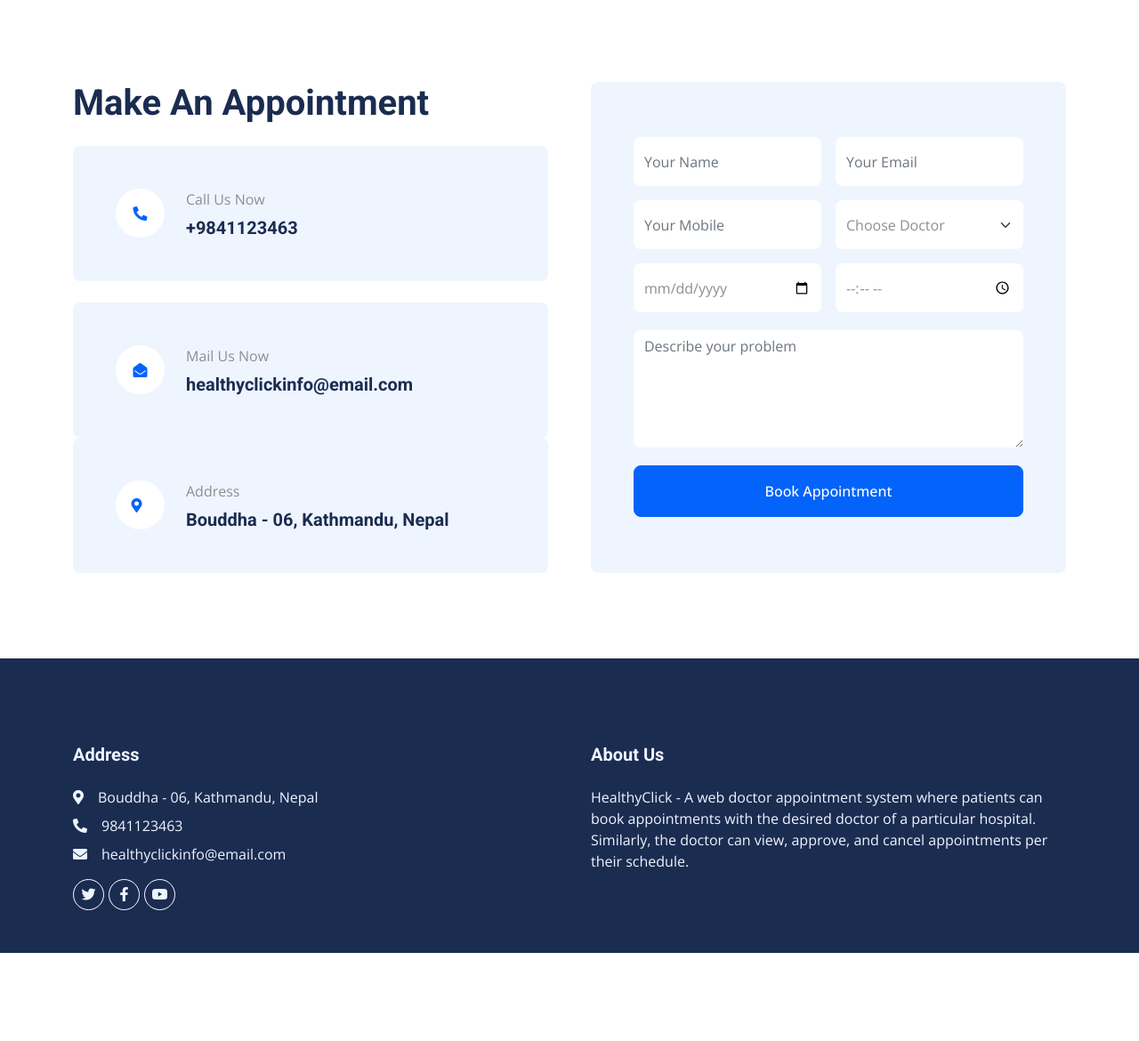
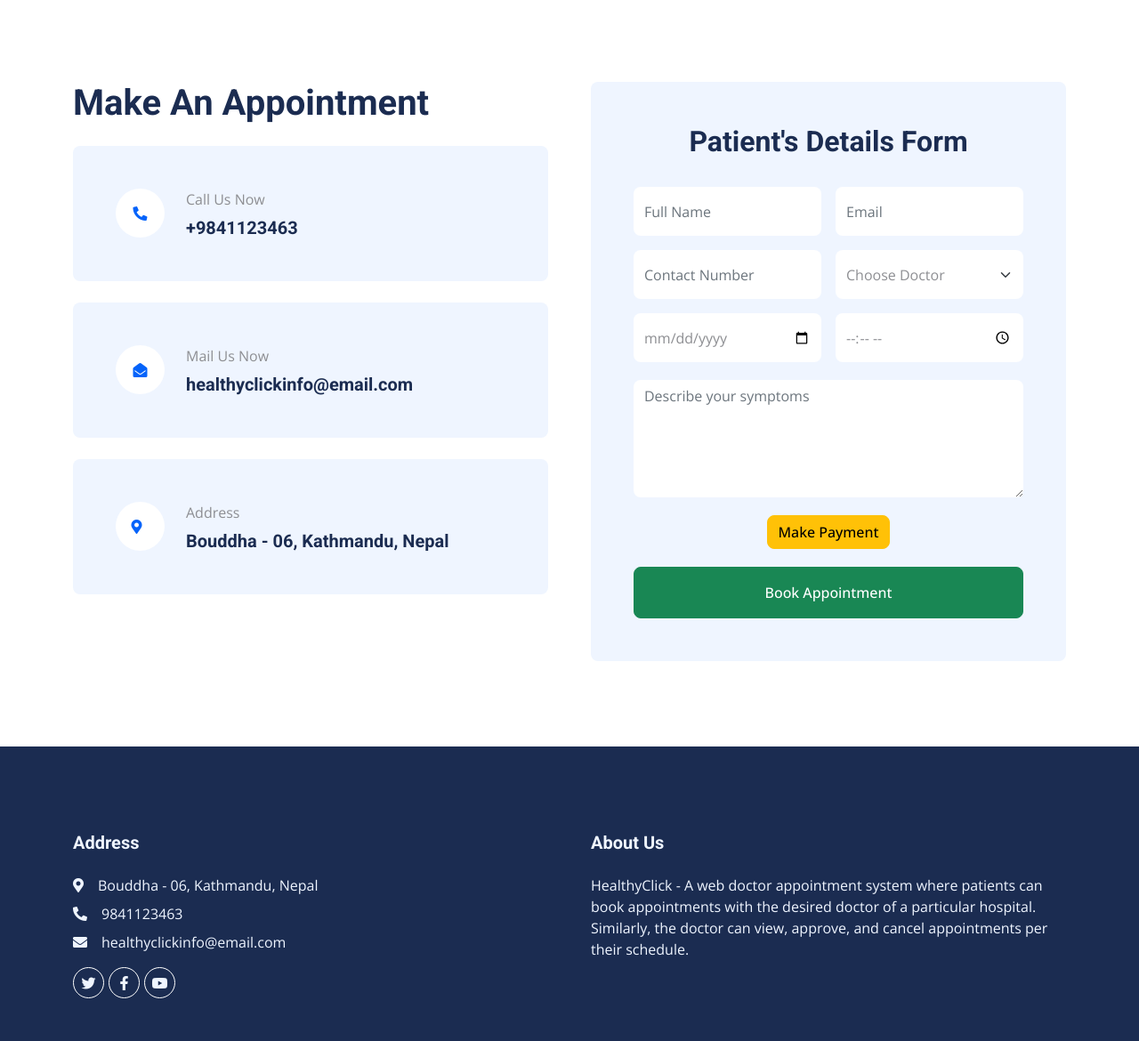
Before and after one commit to sherpa396/HealthyClick, a Django app: page /userappointment/ in a window 1280 px wide. Shown: the part 388-1558 px from the top of the page at 89% size. Before the commit the page ends 1459 px from the top, so only its background shows below. Run offline with Django 5.2, Linux system fonts and the light colour scheme; data comes from the database, SQL or seed files in the repository; both versions use the stored data as it was after the commit; some libraries are stand-ins or nearby versions.

Commit message:
payment button added

```diff
--- a/templates/appointment.html
+++ b/templates/appointment.html
@@ -23,7 +23,6 @@
         <div class="row g-5">
             <div class="col-lg-6 wow fadeInUp" data-wow-delay="0.1s">
                 <h1 class="mb-4">Make An Appointment</h1>
-                {% comment %} <p class="mb-4">Tempor erat elitr rebum at clita. Diam dolor diam ipsum sit. Aliqu diam amet diam et eos. Clita erat ipsum et lorem et sit, sed stet lorem sit clita duo justo magna dolore erat amet</p> {% endcomment %}
                 {% for i in page %}
                 <div class="bg-light rounded d-flex align-items-center p-5 mb-4">
                     <div class="d-flex flex-shrink-0 align-items-center justify-content-center rounded-circle bg-white" style="width: 55px; height: 55px;">
@@ -43,6 +42,7 @@
                         <h5 class="mb-0">{{i.email}}</h5>
                     </div>
                 </div>
+                <br>
                 <div class="bg-light rounded d-flex align-items-center p-5">
                     <div class="d-flex flex-shrink-0 align-items-center justify-content-center rounded-circle bg-white" style="width: 55px; height: 55px;">
                         <i class="fa fa-map-marker-alt text-primary me-2"></i>
@@ -81,15 +81,19 @@
                         {% endfor %}
                        {% endif %}
                         {% csrf_token %}
+                        <div>
+                            <h2><center>Patient's Details Form</center></h2>
+                        </div>
+                        <br>
                         <div class="row g-3">
                             <div class="col-12 col-sm-6">
-                                <input type="text" class="form-control border-0" placeholder="Your Name" style="height: 55px;" name="fullname" required="true">
+                                <input type="text" class="form-control border-0" placeholder="Full Name" style="height: 55px;" name="fullname" required="true">
                             </div>
                             <div class="col-12 col-sm-6">
-                                <input type="email" class="form-control border-0" placeholder="Your Email" style="height: 55px;" name="email" pattern="[^ @]*@[^ @]*" required="true">
+                                <input type="email" class="form-control border-0" placeholder="Email" style="height: 55px;" name="email" pattern="[^ @]*@[^ @]*" required="true">
                             </div>
                             <div class="col-12 col-sm-6">
-                                <input type="text" class="form-control border-0" placeholder="Your Mobile" style="height: 55px;" name="mobilenumber" maxlength="10" required="true">
+                                <input type="text" class="form-control border-0" placeholder="Contact Number" style="height: 55px;" name="mobilenumber" maxlength="10" required="true">
                             </div>
                             <div class="col-12 col-sm-6">
                                 <select class="form-select border-0" style="height: 55px;" name="doctor_id" required="true">
@@ -116,11 +120,15 @@
                             </div>
 
                             <div class="col-12" style="padding-top: 20px;">
-                                <textarea class="form-control border-0" rows="5" placeholder="Describe your problem" name="additional_msg"></textarea>
+                                <textarea class="form-control border-0" rows="5" placeholder="Describe your symptoms" name="additional_msg"></textarea>
+                            </div>
+
+                            <div class="col-12" style="padding-top: 20px;" align="center">
+                                <a href="" class="btn btn-warning">Make Payment</a>
                             </div>
 
                             <div class="col-12" style="padding-top: 20px;">
-                                <button class="btn btn-primary w-100 py-3" type="submit">Book Appointment</button>
+                                <button class="btn btn-success w-100 py-3" type="submit">Book Appointment</button>
                             </div>
                         </div>
                     </form>
```
Also changed, not shown: db.sqlite3, media/profile_pics/team1_M6oPgvu.jpg (added).
